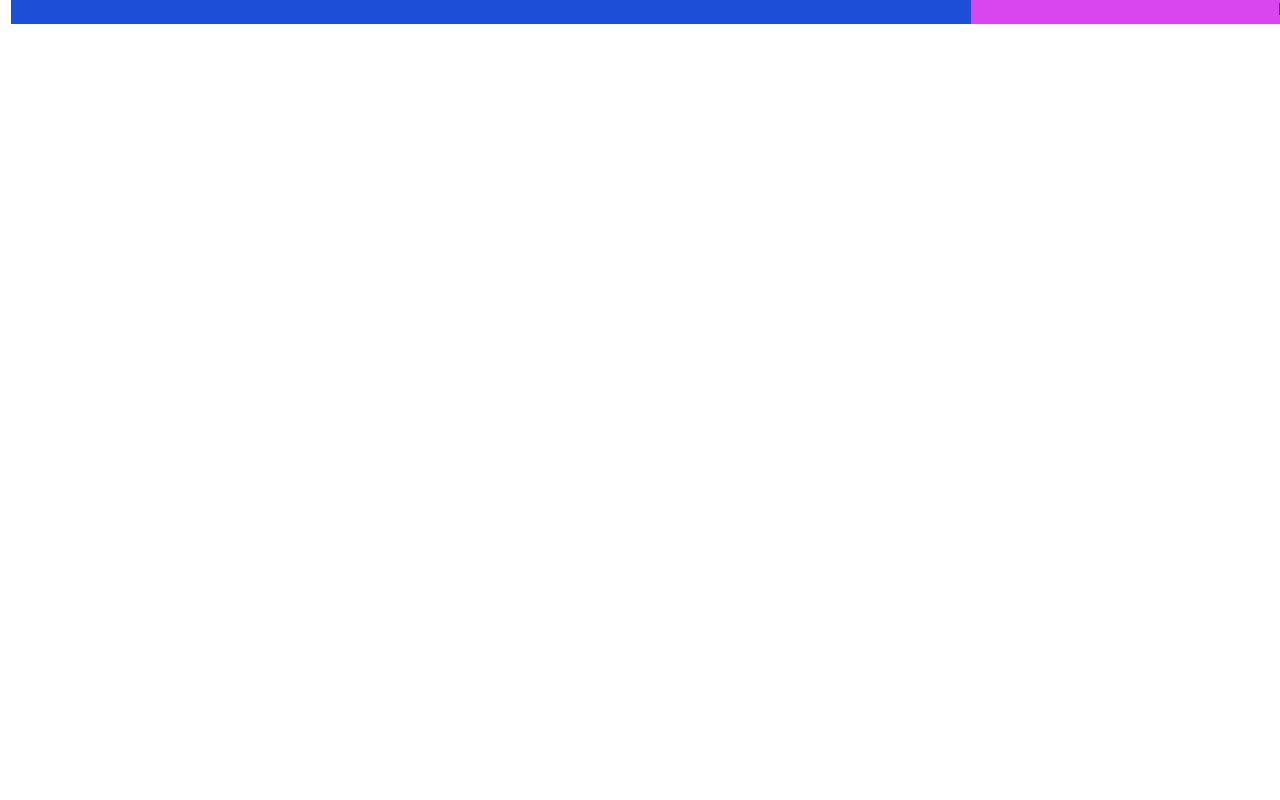
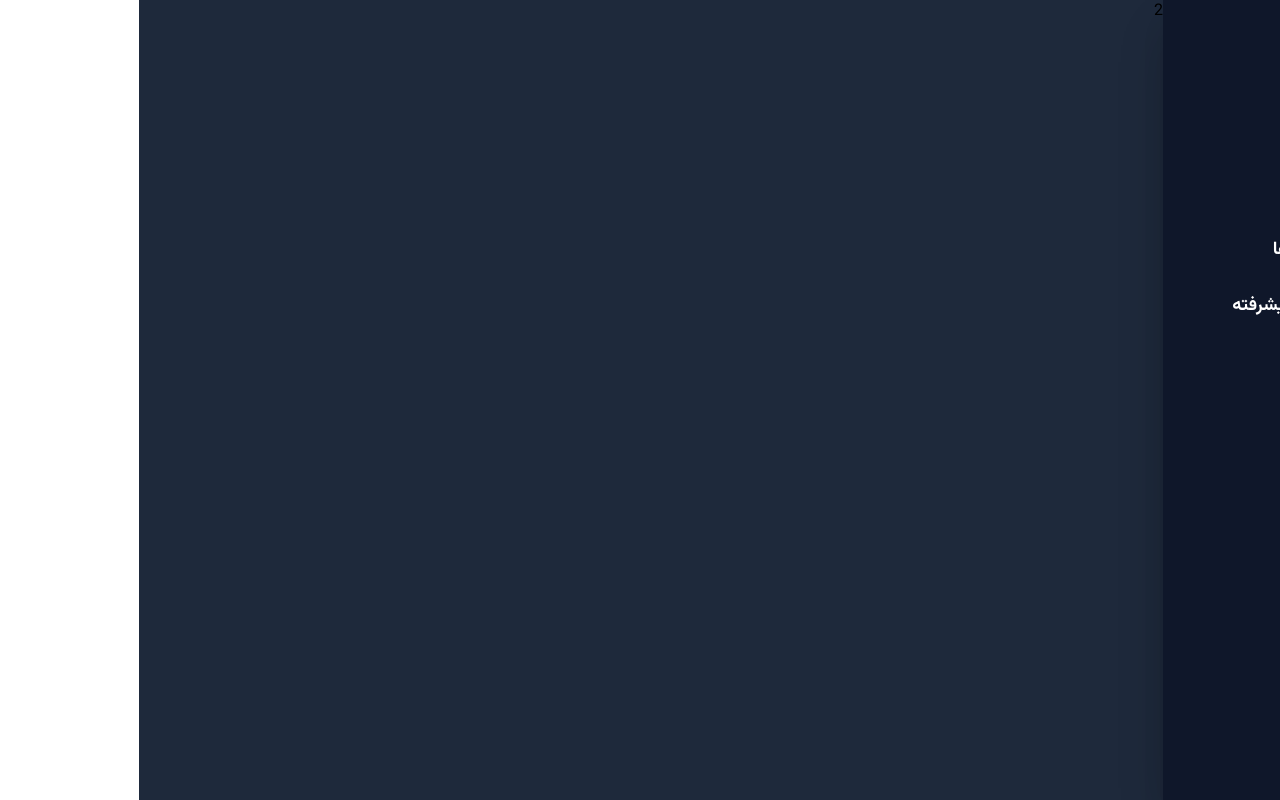
Before and after one commit to HanzaleLatifi/web-Programing-course, a Next.js app in the folder my-film-app/: page / in a window 1280 px wide. Built offline with nearby package versions, Linux system fonts and the light colour scheme.

Commit message:
develop navigation

```diff
--- /dev/null
+++ b/my-film-app/components/Navigation.js
@@ -0,0 +1,67 @@
+"use client";
+import React from "react";
+import Link from "next/link";
+import { useRouter } from "next/navigation";
+import {
+  HomeIcon,
+  MagnifyingGlassIcon,
+  HeartIcon,
+  ListBulletIcon,
+} from "@heroicons/react/24/outline";
+import { usePathname } from "next/navigation";
+
+const Navigation = () => {
+  const router = useRouter();
+  const pathname = usePathname();
+
+  const isActive = (activePathname) => {
+    return pathname === activePathname ? "text-red-700" : "text-white";
+  };
+
+  return (
+    <nav className="bg-slate-900 text-white py-4 px-6 sticky min-h-screen shadow-2xl ">
+      <div className=" flex flex-col items-start space-y-3 text-lg  ">
+        <div className="text-4xl mb-8 py-2 pl-4 h">لوگو</div>
+
+        <Link
+          href="/"
+          className={`flex items-center py-2 pl-4 hover:hover-text   ${isActive(
+            "/"
+          )}`}
+        >
+          <HomeIcon className="h-6 w-6 mx-1" />
+          <span className="font-semibold ">خانه</span>
+        </Link>
+        <Link
+          href="/category"
+          className={`flex items-center py-2 pl-4 hover:hover-text  ${isActive(
+            "/category"
+          )}`}
+        >
+          <ListBulletIcon className="h-6 w-6 mx-1" />
+          <span className="font-semibold">دسته بندی</span>
+        </Link>
+        <Link
+          href="/favorites"
+          className={`flex items-center py-2 pl-4 hover:hover-text  ${isActive(
+            "/favorites"
+          )}`}
+        >
+          <HeartIcon className="h-6 w-6 mx-1" />
+          <span className="font-semibold">علاقمندی ها</span>
+        </Link>
+        <Link
+          href="/serach"
+          className={`flex items-center py-2 pl-4 hover:hover-text  ${isActive(
+            "/search"
+          )}`}
+        >
+          <MagnifyingGlassIcon className="h-6 w-6 mx-1" />
+          <span className="font-semibold">جستجوی پیشرفته</span>
+        </Link>
+      </div>
+    </nav>
+  );
+};
+
+export default Navigation;
--- a/my-film-app/package.json
+++ b/my-film-app/package.json
@@ -9,6 +9,7 @@
     "lint": "next lint"
   },
   "dependencies": {
+    "@heroicons/react": "^2.1.3",
     "autoprefixer": "10.4.19",
     "next": "14.1.4",
     "postcss": "8.4.38",
--- a/my-film-app/src/app/globals.css
+++ b/my-film-app/src/app/globals.css
@@ -9,5 +9,14 @@ body {
   box-sizing: border-box;
   user-select: none;
   font-family: var(--vazir-font);
+  scroll-behavior: smooth;
+
+
   ;
 }
+
+@layer components {
+  .hover-text {
+    @apply transition-all  text-gray-300 tracking-wide;
+  }
+}
--- a/my-film-app/src/app/page.js
+++ b/my-film-app/src/app/page.js
@@ -1,8 +1,12 @@
+import Navigation from "../../components/Navigation";
+
 export default function Home() {
   return (
-    <main className="grid grid-cols-4">
-      <div className="col-span-1 bg-fuchsia-500">hi</div>
-      <div className="col-span-3 bg-blue-700"></div>
+    <main className="grid grid-cols-5 max-w-[1440px] mx-auto bg-slate-800">
+      <div className="col-span-1 shadow-xl ">
+        <Navigation />
+      </div>
+      <div className=" col-span-4">2</div>
     </main>
   );
 }
--- a/my-film-app/tailwind.config.js
+++ b/my-film-app/tailwind.config.js
@@ -2,7 +2,7 @@
 module.exports = {
   content: [
     "./src/pages/**/*.{js,ts,jsx,tsx,mdx}",
-    "./src/components/**/*.{js,ts,jsx,tsx,mdx}",
+    "./components/**/*.{js,ts,jsx,tsx,mdx}",
     "./src/app/**/*.{js,ts,jsx,tsx,mdx}",
   ],
   theme: {
```
Also changed, not shown: 1 other file (tests, documents, lock files or other folders).
